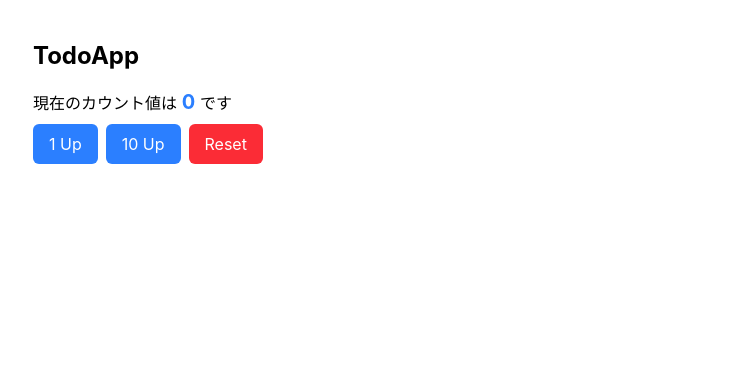
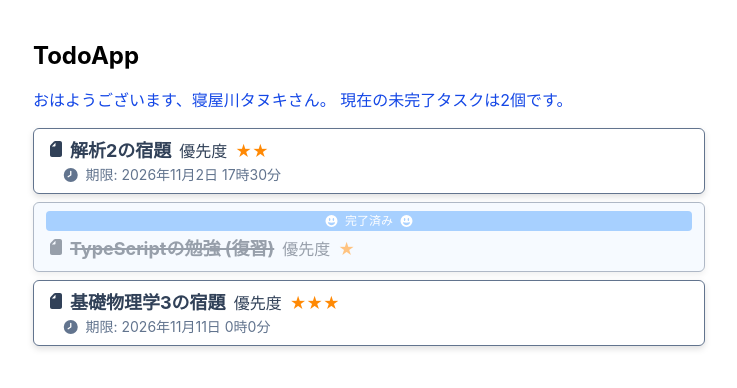
Before and after one commit to TakeshiWada1980/react-todo-app, a React (Vite) app: page / in a window 1280 px wide. Shown: the top 388 px of the page, without its empty margins (271-1008 px from the left). Built offline with nearby package versions, Linux system fonts and the light colour scheme.

Commit message:
update 3 files and create 4 files

```diff
--- a/src/App.tsx
+++ b/src/App.tsx
@@ -1,36 +1,24 @@
 import { useState } from "react";
+import type { Todo } from "./types";
+import { initTodos } from "./initTodos";
+import WelcomeMessage from "./WelcomeMessage";
+import TodoList from "./TodoList";
 
 const App = () => {
-  const [count, setCount] = useState(0);
+  const [todos, setTodos] = useState<Todo[]>(initTodos);
+  const uncompletedCount = todos.filter((todo: Todo) => !todo.isDone).length; // 未完了タスクの数え上げ
+  console.log(JSON.stringify(todos, null, 2));
+
   return (
     <div className="mx-4 mt-10 max-w-2xl md:mx-auto">
       <h1 className="mb-4 text-2xl font-bold">TodoApp</h1>
-      <div className="mb-2">
-        <p>
-          現在のカウント値は
-          <span className="text-xl font-bold text-blue-500"> {count} </span>です
-        </p>
+      <div className="mb-4">
+        <WelcomeMessage
+          name="寝屋川タヌキ"
+          uncompletedCount={uncompletedCount}
+        />
       </div>
-      <div className="flex flex-row gap-2">
-        <button
-          className="rounded-md bg-blue-500 px-4 py-2 text-white hover:bg-blue-700"
-          onClick={() => setCount(count + 1)}
-        >
-          1 Up
-        </button>
-        <button
-          className="rounded-md bg-blue-500 px-4 py-2 text-white hover:bg-blue-700"
-          onClick={() => setCount(count + 10)}
-        >
-          10 Up
-        </button>
-        <button
-          className="rounded-md bg-red-500 px-4 py-2 text-white hover:bg-red-700"
-          onClick={() => setCount(0)}
-        >
-          Reset
-        </button>
-      </div>
+      <TodoList todos={todos} />
     </div>
   );
 };
--- /dev/null
+++ b/src/TodoList.tsx
@@ -0,0 +1,109 @@
+// import type { Todo } from "./types";
+
+// type Props = {
+//   todos: Todo[];
+// };
+
+// const TodoList = (props: Props) => {
+//   const todos = props.todos;
+
+//   if (todos.length === 0) {
+//     return (
+//       <div className="text-red-500">
+//         現在、登録されているタスクはありません。
+//       </div>
+//     );
+//   }
+
+//   return (
+//     <div className="space-y-1">
+//       {todos.map((todo) => (
+//         <div key={todo.id}>
+//           {todo.name} 優先度: {todo.priority}
+//         </div>
+//       ))}
+//     </div>
+//   );
+// };
+
+// export default TodoList;
+
+import React from "react";
+import type { Todo } from "./types";
+import dayjs from "dayjs";
+import { FontAwesomeIcon } from "@fortawesome/react-fontawesome";
+import {
+  faFile,
+  faClock,
+  faFaceGrinWide,
+} from "@fortawesome/free-solid-svg-icons";
+import { twMerge } from "tailwind-merge";
+
+type Props = {
+  todos: Todo[];
+};
+
+const num2star = (n: number): string => "★".repeat(4 - n);
+
+const TodoList = (props: Props) => {
+  const todos = props.todos;
+
+  if (todos.length === 0) {
+    return (
+      <div className="text-red-500">
+        現在、登録されているタスクはありません。
+      </div>
+    );
+  }
+
+  return (
+    <div className="flex flex-col gap-2">
+      {todos.map((todo) => (
+        <div
+          key={todo.id}
+          className={twMerge(
+            "rounded-md border border-slate-500 bg-white px-3 py-2 drop-shadow-md",
+            todo.isDone && "bg-blue-50 opacity-50",
+          )}
+        >
+          {todo.isDone && (
+            <div className="mb-1 rounded bg-blue-400 px-2 py-0.5 text-center text-xs text-white">
+              <FontAwesomeIcon icon={faFaceGrinWide} className="mr-1.5" />
+              完了済み
+              <FontAwesomeIcon icon={faFaceGrinWide} className="ml-1.5" />
+            </div>
+          )}
+          <div className="flex flex-row items-baseline text-slate-700">
+            <FontAwesomeIcon icon={faFile} flip="horizontal" className="mr-1" />
+            <div
+              className={twMerge(
+                "text-lg font-bold",
+                todo.isDone && "line-through decoration-2",
+              )}
+            >
+              {todo.name}
+            </div>
+            <div className="ml-2">優先度 </div>
+            <div className="ml-2 text-orange-400">
+              {num2star(todo.priority)}
+            </div>
+          </div>
+          {todo.deadline && (
+            <div className="ml-4 flex items-center text-sm text-slate-500">
+              <FontAwesomeIcon
+                icon={faClock}
+                flip="horizontal"
+                className="mr-1.5"
+              />
+              <div className={twMerge(todo.isDone && "line-through")}>
+                期限: {dayjs(todo.deadline).format("YYYY年M月D日 H時m分")}
+              </div>
+            </div>
+          )}
+        </div>
+      ))}
+    </div>
+  );
+};
+
+export default TodoList;
--- /dev/null
+++ b/src/initTodos.ts
@@ -0,0 +1,26 @@
+import type { Todo } from "./types";
+import { v4 as uuid } from "uuid"; // v4 を uuid という名前でインポート
+
+export const initTodos: Todo[] = [
+  {
+    id: uuid(), // UUID v4 を生成してIDにセット
+    name: "解析2の宿題",
+    isDone: false,
+    priority: 2,
+    deadline: new Date(2026, 10, 2, 17, 30),
+  },
+  {
+    id: uuid(),
+    name: "TypeScriptの勉強 (復習)",
+    isDone: true,
+    priority: 3,
+    deadline: null, // このTodoには期限を設定しない
+  },
+  {
+    id: uuid(),
+    name: "基礎物理学3の宿題",
+    isDone: false,
+    priority: 1,
+    deadline: new Date(2026, 10, 11),
+  },
+];
--- /dev/null
+++ b/src/types.ts
@@ -0,0 +1,7 @@
+export type Todo = {
+  id: string;
+  name: string;
+  isDone: boolean;
+  priority: number;
+  deadline: Date | null; // 注意
+};
```
Also changed, not shown: package.json (+7 -1 lines), src/Hoge.tsx (added), 1 other file (tests, documents, lock files or other folders).
